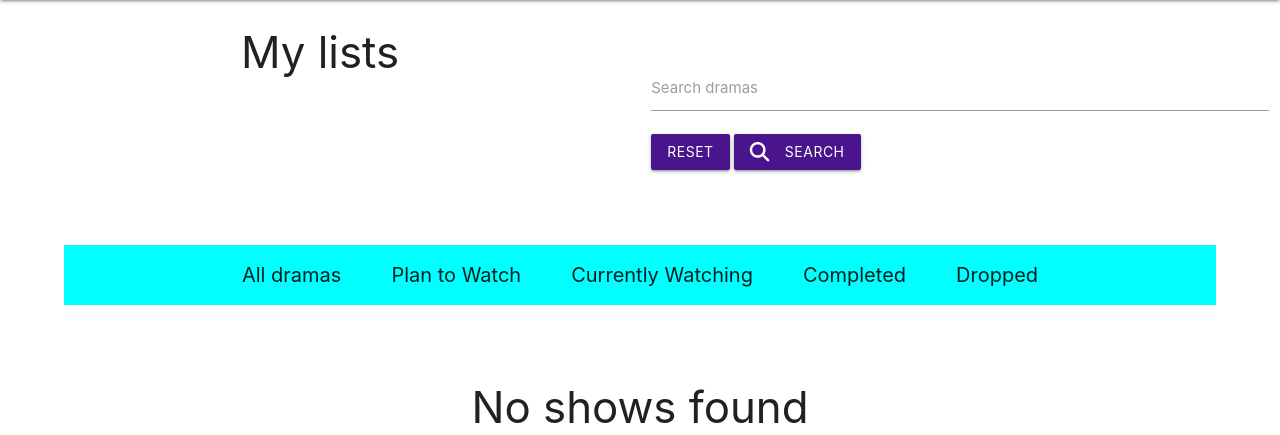
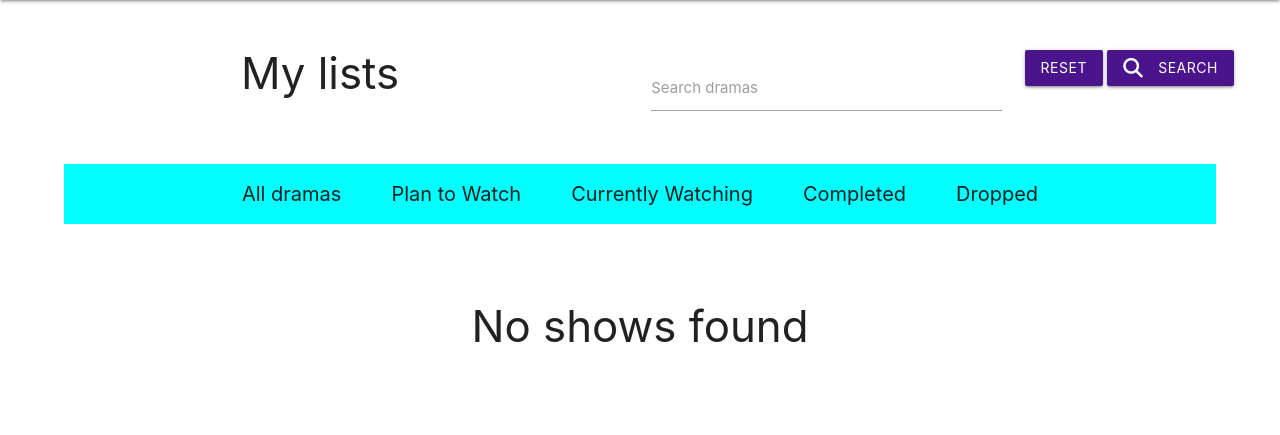
Before and after one commit to nhamidi90/k-watch, a Flask app: page /search in a window 1280 px wide. Shown: the part 64-499 px from the top of the page. Run offline with Flask 3, Linux system fonts and the light colour scheme; data that the repository does not hold is empty; some libraries are stand-ins or nearby versions.

Commit message:
Align title and search bar

```diff
--- a/static/css/style.css
+++ b/static/css/style.css
@@ -154,6 +154,15 @@ h2 {
 
 /* My list  */
 
+.drama-header {
+	margin-bottom: 0;
+}
+
+.header-margin {
+	margin-top: 50px;
+	margin-bottom: 0;
+}
+
 .menu-container {
 	display: flex;
 	justify-content: center;
--- a/templates/shows.html
+++ b/templates/shows.html
@@ -5,17 +5,17 @@
 <!-- title and search bar  -->
 <div class="row s12 drama-header">
     <div class="col s12 m6">
-        <h3>My lists</h3>
+        <h3 class="header-margin">My lists</h3>
     </div>
     <div class="col s12 m6">
         <!-- search  -->
-        <form action="{{ url_for('search') }}" method="post">
-            <div class="search row">
-                <div class="input-field col s12">
+        <form action="{{ url_for('search') }}" method="post" >
+            <div class="row drama-header">
+                <div class="input-field col s12 m7">
                     <input type="text" name="query" id="query" minlength="3" class="validate" required>
                     <label for="query">Search dramas</label>
                 </div>
-                <div class="col s12">
+                <div class="col s12 m5">
                     <a href="{{ url_for('get_shows') }}"
                         class="waves-effect waves-light btn purple darken-4 button-margin">Reset</a>
                     <button type="submit"
```
